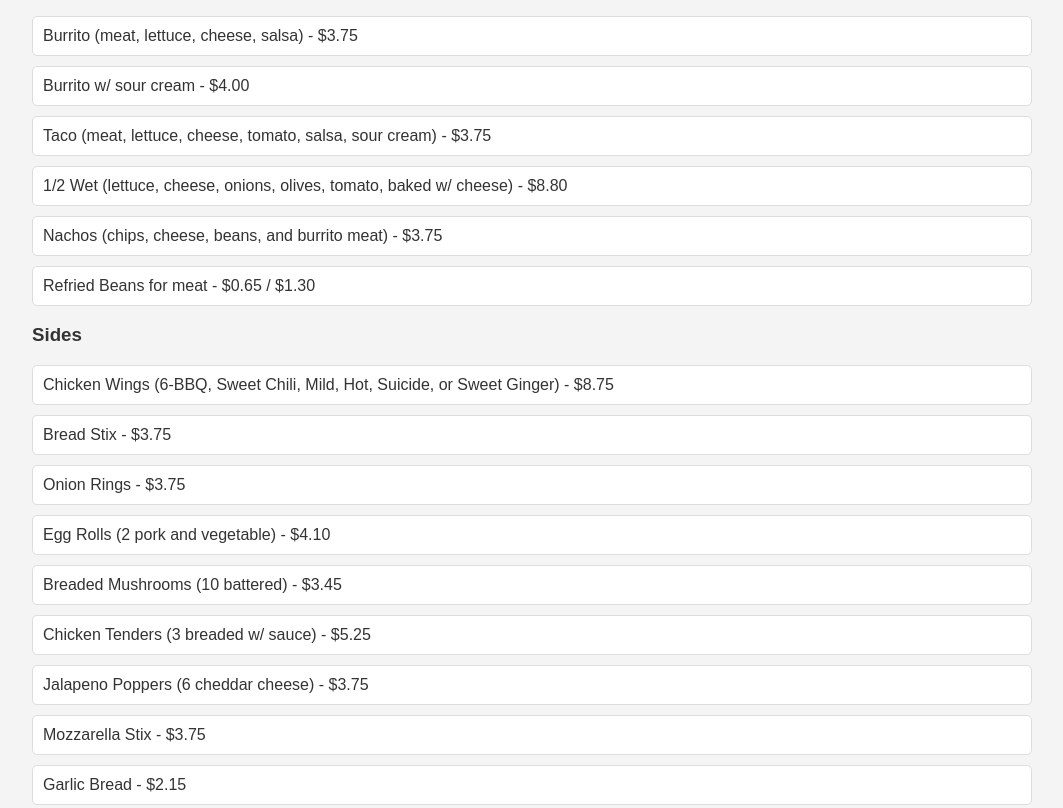
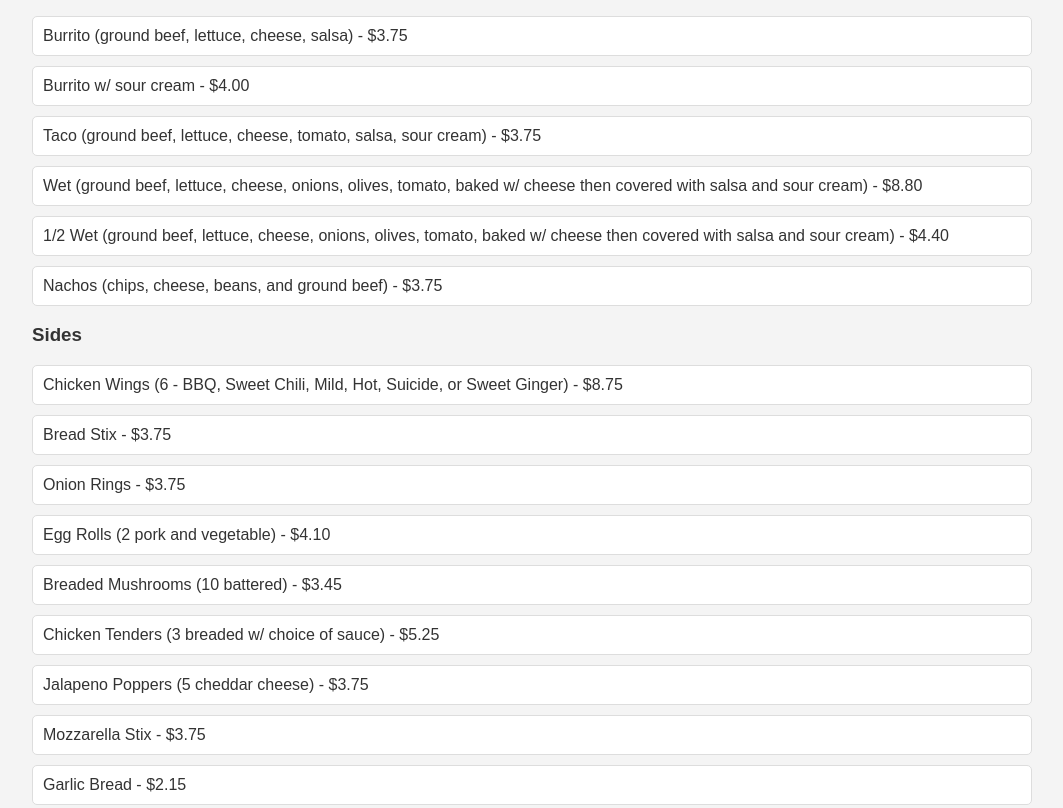
Before and after one commit to jacksonmote/marvins-web, a plain HTML site: page index.html in a window 1280 px wide. Shown: the part 2407-3215 px from the top of the page, without its empty margins (108-1171 px from the left). Drawn offline with Linux system fonts and the light colour scheme.

Commit message:
Update index.html

```diff
--- a/index.html
+++ b/index.html
@@ -85,24 +85,24 @@
             <!-- Mexican -->
             <h3>Mexican</h3>
             <ul>
-                <li>Burrito (meat, lettuce, cheese, salsa) - $3.75</li>
+                <li>Burrito (ground beef, lettuce, cheese, salsa) - $3.75</li>
                 <li>Burrito w/ sour cream - $4.00</li>
-                <li>Taco (meat, lettuce, cheese, tomato, salsa, sour cream) - $3.75</li>
-                <li>1/2 Wet (lettuce, cheese, onions, olives, tomato, baked w/ cheese) - $8.80</li>
-                <li>Nachos (chips, cheese, beans, and burrito meat) - $3.75</li>
-                <li>Refried Beans for meat - $0.65 / $1.30</li>
+                <li>Taco (ground beef, lettuce, cheese, tomato, salsa, sour cream) - $3.75</li>
+                <li>Wet (ground beef, lettuce, cheese, onions, olives, tomato, baked w/ cheese then covered with salsa and sour cream) - $8.80</li>
+                <li>1/2 Wet (ground beef, lettuce, cheese, onions, olives, tomato, baked w/ cheese then covered with salsa and sour cream) - $4.40</li>
+                <li>Nachos (chips, cheese, beans, and ground beef) - $3.75</li>
             </ul>
 
             <!-- Sides -->
             <h3>Sides</h3>
             <ul>
-                <li>Chicken Wings (6-BBQ, Sweet Chili, Mild, Hot, Suicide, or Sweet Ginger) - $8.75</li>
+                <li>Chicken Wings (6 - BBQ, Sweet Chili, Mild, Hot, Suicide, or Sweet Ginger) - $8.75</li>
                 <li>Bread Stix - $3.75</li>
                 <li>Onion Rings - $3.75</li>
                 <li>Egg Rolls (2 pork and vegetable) - $4.10</li>
                 <li>Breaded Mushrooms (10 battered) - $3.45</li>
-                <li>Chicken Tenders (3 breaded w/ sauce) - $5.25</li>
-                <li>Jalapeno Poppers (6 cheddar cheese) - $3.75</li>
+                <li>Chicken Tenders (3 breaded w/ choice of sauce) - $5.25</li>
+                <li>Jalapeno Poppers (5 cheddar cheese) - $3.75</li>
                 <li>Mozzarella Stix - $3.75</li>
                 <li>Garlic Bread - $2.15</li>
                 <li>Cheesecake - $2.15</li>
@@ -110,7 +110,7 @@
                 <li>Garlic Cheese Bread - $2.55</li>
                 <li>French Fries - $2.15</li>
                 <li>Frank’s Fries (cheese with garlic) - $3.75</li>
-                <li>Patty Fries (cheese and burrito meat) - $3.75</li>
+                <li>Patty Fries (cheese and ground beef) - $3.75</li>
                 <li>Ranch Fries (fries with a side of ranch) - $3.75</li>
                 <li>Ranch cup - $1.00</li>
                 <li>Cheese cup - $1.00</li>
```
